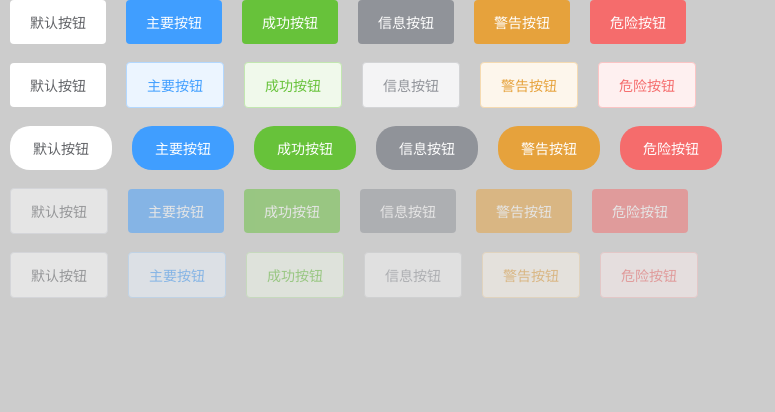
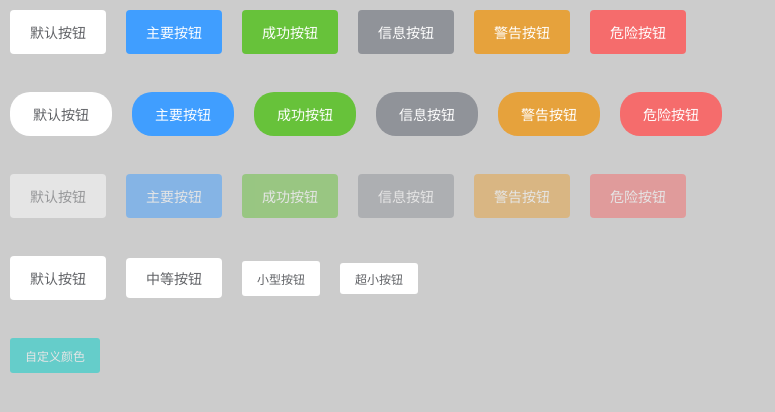
Before and after one commit to Linn924/simon-ui, a Vue app: page / in a window 1280 px wide. Shown: the top 412 px of the page, without its empty margins (0-775 px from the left). Built offline with nearby package versions, Linux system fonts and the light colour scheme.

Commit message:
button组件优化

```diff
--- a/examples/App.vue
+++ b/examples/App.vue
@@ -7,15 +7,6 @@
       <simon-button type="info">信息按钮</simon-button>
       <simon-button type="warning">警告按钮</simon-button>
       <simon-button type="danger">危险按钮</simon-button>
-    </div>
-    <br>
-    <div class="plain">
-      <simon-button plain>默认按钮</simon-button>
-      <simon-button type="primary" plain>主要按钮</simon-button>
-      <simon-button type="success" plain>成功按钮</simon-button>
-      <simon-button type="info" plain>信息按钮</simon-button>
-      <simon-button type="warning" plain>警告按钮</simon-button>
-      <simon-button type="danger" plain>危险按钮</simon-button>
     </div>
     <br>
     <div class="round">
@@ -36,13 +27,15 @@
       <simon-button type="danger" disabled>危险按钮</simon-button>
     </div>
     <br>
-    <div class="disabled plain">
-      <simon-button plain disabled>默认按钮</simon-button>
-      <simon-button type="primary" plain disabled>主要按钮</simon-button>
-      <simon-button type="success" plain disabled>成功按钮</simon-button>
-      <simon-button type="info" plain disabled>信息按钮</simon-button>
-      <simon-button type="warning" plain disabled>警告按钮</simon-button>
-      <simon-button type="danger" plain disabled>危险按钮</simon-button>
+    <div class="size">
+      <simon-button>默认按钮</simon-button>
+      <simon-button size="medium">中等按钮</simon-button>
+      <simon-button size="small">小型按钮</simon-button>
+      <simon-button size="mini">超小按钮</simon-button>
+    </div>
+    <br>
+    <div class="custom">
+      <simon-button color="#00cec9" fontColor="#fff" size="small" disabled>自定义颜色</simon-button>
     </div>
   </div>
 </template>
@@ -63,7 +56,7 @@ export default {
 #app{
   background-color: #ccc;
 }
-.simon-button{
-  margin: 0 10px;
+button{
+  margin: 10px 10px;
 }
 </style>
--- a/packages/basic/src/button.vue
+++ b/packages/basic/src/button.vue
@@ -1,5 +1,12 @@
 <template>
-  <button :class="classList"><slot></slot></button>
+  <button
+    class="simon-btn"
+    :class="btnClass"
+    :style="styleList">
+    <span>
+      <slot></slot>
+    </span>
+  </button>
 </template>
 <script>
 import $ from 'jquery'
@@ -18,33 +25,39 @@ export default {
         return false
       }
     },
-    plain:{
+    round:{
       type:Boolean,
       default: () => {
         return false
       }
     },
-    round:{
-      type:Boolean,
-      default: () => {
-        return false
+    size:{
+      type:String,
+      default:() => {
+        return ''
+      }
+    },
+    color: {
+      type: String,
+      default () {
+          return ''
+      }
+    },
+    fontColor: {
+      type: String,
+      default () {
+          return ''
       }
     }
   },
   computed:{
-    classList(){
+    btnClass(){
       //初始状态下按钮的类名
-      let list = ['simon-button',`simon-button--${this.type}`]
-
-      //切换朴素按钮
-      if(this.plain){
-        //添加朴素按钮类
-        list.push('plain')
-      }
+      let list = [`simon-btn--${this.type}`]
 
       //切换圆角按钮
       if(this.round){
-        //添加朴素按钮类
+        //添加圆角按钮类
         list.push('round')
       }
 
@@ -53,45 +66,36 @@ export default {
         list.push('disabled')
       }
 
+      //切换按钮尺寸
+      switch(this.size){
+        case 'medium':
+          list.push('simon-btn--medium')
+          break
+        case 'small':
+          list.push('simon-btn--small')
+          break
+        case 'mini':
+          list.push('simon-btn--mini')
+          break
+      }
+
+      return list
+    },
+    styleList(){
+      let list = {}
+      if (this.color) {
+          list['background'] = this.color
+      }
+      if (this.fontColor) {
+          list['color'] = this.fontColor
+      }
       return list
     }
-  },
-  mounted(){
-    if(this.type === 'default' && this.plain && this.disabled){
-      this.$el.style.color = '#606266'
-      this.$el.style.background = '#fff'
-      this.$el.style.border = '1px solid #dcdfe6'
-    }
-    if(this.type === 'primary' && this.plain && this.disabled){
-      this.$el.style.color = '#409eff'
-      this.$el.style.background = '#ecf5ff'
-      this.$el.style.border = '1px solid #b3d8ff'
-    }
-    if(this.type === 'success' && this.plain && this.disabled){
-      this.$el.style.color = '#67C23A'
-      this.$el.style.background = '#f0f9eb'
-      this.$el.style.border = '1px solid #c2e7b0'
-    }
-    if(this.type === 'info' && this.plain && this.disabled){
-      this.$el.style.color = '#909399'
-      this.$el.style.background = '#f4f4f5'
-      this.$el.style.border = '1px solid #d3d4d6'
-    }
-    if(this.type === 'warning' && this.plain && this.disabled){
-      this.$el.style.color = '#e6a23c'
-      this.$el.style.background = '#fdf6ec'
-      this.$el.style.border = '1px solid #f5dab1'
-    }
-    if(this.type === 'danger' && this.plain && this.disabled){
-      this.$el.style.color = '#f56c6c'
-      this.$el.style.background = '#fef0f0'
-      this.$el.style.border = '1px solid #fbc4c4'
-    }
-  },
+  }
 }
 </script>
 <style lang="less" scoped>
-.simon-button{
+.simon-btn{
   display: inline-block;
   padding: 12px 20px;
   box-sizing: border-box;
@@ -107,122 +111,63 @@ export default {
   transition: .1s;
   &:focus{outline: none;}
 }
-.simon-button--default{
-  &:hover{
-    color:#409eff;
-    background: #ecf5ff;
-    border:1px solid #b3d8ff;
-  }
+.simon-btn--default{
+  &:hover{opacity: 0.8;}
 }
-.simon-button--primary{
+.simon-btn--primary{
   color: #fff;
   background-color: #409eff;
   border-color: #409eff;
   &:hover{opacity: 0.8;}
 }
-.simon-button--success{
+.simon-btn--success{
   color: #fff;
   background-color: #67C23A;
   border-color: #67C23A;
   &:hover{opacity: 0.8;}
 }
-.simon-button--info{
+.simon-btn--info{
   color: #fff;
   background-color: #909399;
   border-color: #909399;
   &:hover{opacity: 0.8;}
 }
-.simon-button--warning{
+.simon-btn--warning{
   color: #fff;
   background-color: #E6A23C;
   border-color: #E6A23C;
   &:hover{opacity: 0.8;}
 }
-.simon-button--danger{
+.simon-btn--danger{
   color: #fff;
   background-color: #F56C6C;
   border-color: #F56C6C;
   &:hover{opacity: 0.8;}
 }
-.simon-button--default.plain{
-  &:hover{
-    color:#409eff;
-    background: #fff;
-    border:1px solid #409eff;
-  }
-}
-.simon-button--primary.plain{
-  color:#409eff;
-  background: #ecf5ff;
-  border:1px solid #b3d8ff;
-  &:hover{
-    background:#409eff;
-    color: #fff;
-    border: 1px solid #409eff;
-  }
-}
-.simon-button--success.plain{
-  color:#67C23A;
-  background: #f0f9eb;
-  border:1px solid #c2e7b0;
-  &:hover{
-    background:#67C23A;
-    color: #fff;
-    border: 1px solid #67C23A;
-  }
-}
-.simon-button--info.plain{
-  color:#909399;
-  background: #f4f4f5;
-  border:1px solid #d3d4d6;
-  &:hover{
-    background:#909399;
-    color: #fff;
-    border: 1px solid #909399;
-  }
-}
-.simon-button--warning.plain{
-  color:#e6a23c;
-  background: #fdf6ec;
-  border:1px solid #f5dab1;
-  &:hover{
-    background:#e6a23c;
-    color: #fff;
-    border: 1px solid #e6a23c;
-  }
-}
-.simon-button--danger.plain{
-  color:#f56c6c;
-  background: #fef0f0;
-  border:1px solid #fbc4c4;
-  &:hover{
-    background:#f56c6c;
-    color: #fff;
-    border: 1px solid #f56c6c;
-  }
-}
-.simon-button--default.round,
-.simon-button--primary.round,
-.simon-button--success.round,
-.simon-button--info.round,
-.simon-button--warning.round,
-.simon-button--danger.round{
+
+.simon-btn.round{
   border-radius: 20px;
   padding: 12px 23px;
 }
-.simon-button--default.disabled{
-  opacity: 0.5;
-  cursor: not-allowed;
-  border: 1px solid #dcdfe6;
-  color: #606266;
-  background-color: #fff;
-}
-.simon-button--primary.disabled,
-.simon-button--success.disabled,
-.simon-button--info.disabled,
-.simon-button--warning.disabled,
-.simon-button--danger.disabled{
+
+.simon-btn.disabled{
   opacity: 0.5;
   cursor: not-allowed;
 }
+
+.simon-btn--medium{
+  padding: 10px 20px;
+  font-size: 14px;
+  border-radius: 4px;
+}
+.simon-btn--small{
+  padding: 9px 15px;
+  font-size: 12px;
+  border-radius: 3px;
+}
+.simon-btn--mini{
+  padding: 7px 15px;
+  font-size: 12px;
+  border-radius: 3px;
+}
 </style>
```
